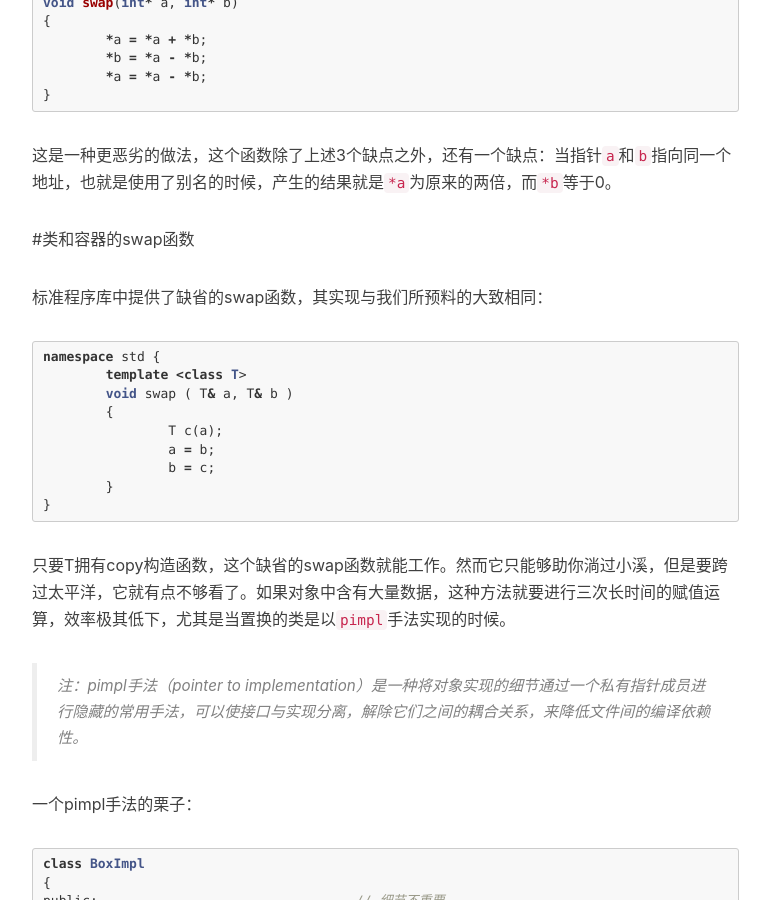
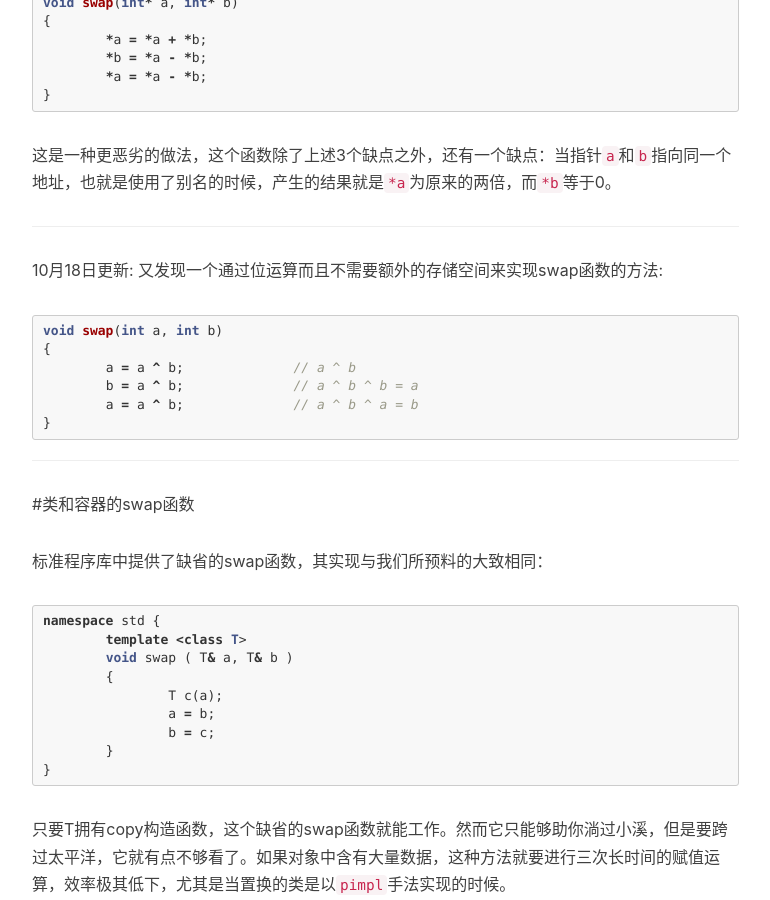
Before and after one commit to kehuizhao/kehuizhao.github.io, a Jekyll site: the page built from _posts/2016-10-01-swap.markdown, in a window 1280 px wide and 900 px high, scrolled down 1903 px. Shown: the whole window, without its empty margins (233-1003 px from the left). Built offline with Jekyll 4.4.1, drawn with Linux system fonts in a browser that asks for light colours; nearby versions of some CDN libraries; comment, search, counter and statistics services are not loaded.

Commit message:
update swap passage

````diff
--- a/_posts/2016-10-01-swap.markdown
+++ b/_posts/2016-10-01-swap.markdown
@@ -67,6 +67,22 @@ void swap(int* a, int* b)
 ```
 
 这是一种更恶劣的做法，这个函数除了上述3个缺点之外，还有一个缺点：当指针`a`和`b`指向同一个地址，也就是使用了别名的时候，产生的结果就是`*a`为原来的两倍，而`*b`等于0。
+
+*****
+
+10月18日更新:
+又发现一个通过位运算而且不需要额外的存储空间来实现swap函数的方法:
+
+```cpp
+void swap(int a, int b)
+{
+	a = a ^ b;		// a ^ b
+	b = a ^ b;		// a ^ b ^ b = a
+	a = a ^ b;		// a ^ b ^ a = b
+}
+```
+
+*****
 
 #类和容器的swap函数
 
````
